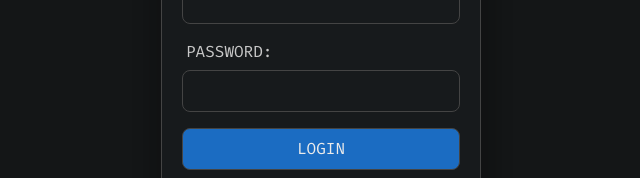
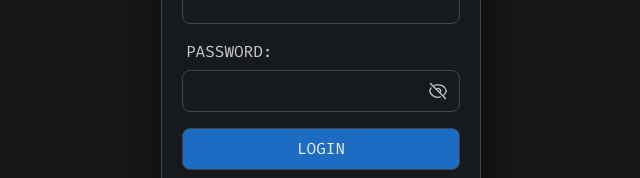
Before and after one commit to JannikNickel/NoteBin, a React (Vite) app in the folder frontend/: page /login in a window 1280 px wide. Shown: the part 345-523 px from the top of the page, without its empty margins (319-959 px from the left). Built offline with nearby package versions, Linux system fonts and the light colour scheme.

Commit message:
Show/hide password toggle

```diff
--- a/frontend/package.json
+++ b/frontend/package.json
@@ -10,6 +10,7 @@
     "preview": "vite preview"
   },
   "dependencies": {
+    "@heroicons/react": "^2.2.0",
     "highlight.js": "^11.11.0",
     "http-status-codes": "^2.3.0",
     "react": "^18.3.1",
--- a/frontend/src/css/login.css
+++ b/frontend/src/css/login.css
@@ -15,7 +15,7 @@
 }
 
 .form-group input,
-.form-group button {
+.form-group-button {
   width: 100%;
   box-sizing: border-box;
   border: 1px solid #444;
--- a/frontend/src/pages/LoginPage.tsx
+++ b/frontend/src/pages/LoginPage.tsx
@@ -1,6 +1,7 @@
 import "../css/login.css";
 import React, { useState } from "react";
 import { useNavigate } from "react-router-dom";
+import { EyeIcon, EyeSlashIcon } from "@heroicons/react/24/outline";
 
 interface LoginPageProps {
     isSignup: boolean;
@@ -10,6 +11,7 @@ const LoginPage: React.FC<LoginPageProps> = ({ isSignup }) => {
     const [username, setUsername] = useState("");
     const [password, setPassword] = useState("");
     const [confirmPassword, setConfirmPassword] = useState("");
+    const [showPassword, setShowPassword] = useState(false);
     const navigate = useNavigate();
 
     const handleSubmit = (e: React.FormEvent) => {
@@ -38,13 +40,21 @@ const LoginPage: React.FC<LoginPageProps> = ({ isSignup }) => {
                     </div>
                     <div className="form-group">
                         <label className="select-none" htmlFor="password">PASSWORD:</label>
+                        <div className="relative">
                             <input
                                 className="secondary"
-                            type="password"
+                                type={showPassword ? "text" : "password"}
                                 id="password"
                                 value={password}
                                 onChange={(e) => setPassword(e.target.value)}
                                 required />
+                            <button
+                                type="button"
+                                className="secondary absolute right-3 top-[20%]"
+                                onClick={() => setShowPassword(!showPassword)}>
+                                {showPassword ? <EyeIcon className="h-5 w-5" /> : <EyeSlashIcon className="h-5 w-5" />}
+                            </button>
+                        </div>
                     </div>
                     {isSignup && password && (
                         <div className="form-group">
@@ -59,7 +69,7 @@ const LoginPage: React.FC<LoginPageProps> = ({ isSignup }) => {
                         </div>
                     )}
                     <div className="form-group">
-                        <button className="primary" type="submit">{isSignup ? "CREATE ACCOUNT" : "LOGIN"}</button>
+                        <button className="form-group-button primary" type="submit">{isSignup ? "CREATE ACCOUNT" : "LOGIN"}</button>
                     </div>
                     <div className="separator" />
                     <button
```
Also changed, not shown: 1 other file (tests, documents, lock files or other folders). Lines whose indentation alone changed are shown as unchanged.
